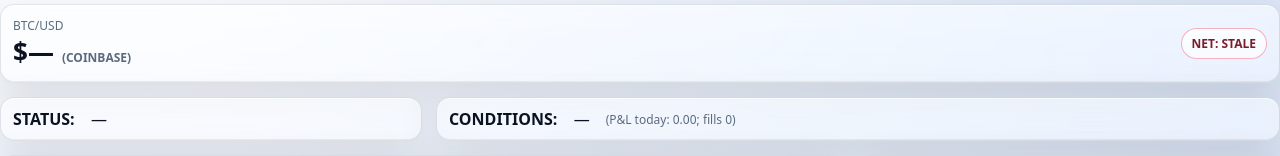
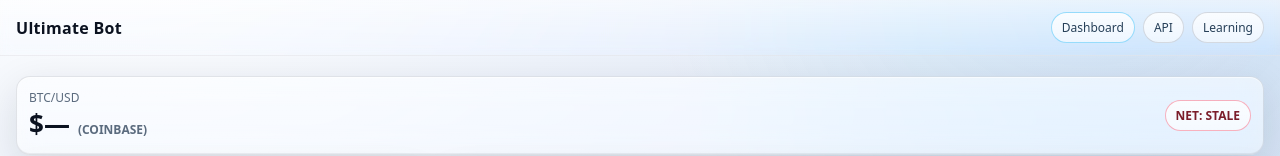
Before and after one commit to arthurnzrnk/ultimate-bot, a React (Vite) app in the folder frontend/: page / in a window 1280 px wide. Shown: the top 156 px of the page. Built offline with nearby package versions, Linux system fonts and the light colour scheme; no server answers.

Commit message:
Update App.tsx

```diff
--- a/frontend/src/App.tsx
+++ b/frontend/src/App.tsx
@@ -1,17 +1,29 @@
 import React from 'react'
+import { Link, useLocation } from 'react-router-dom'
 
-interface Props { children: React.ReactNode }
+interface Props {
+  children: React.ReactNode
+}
 
-/**
- * App shell (no top navigation per spec).
- * Keeps the canvas locked and centered, supplies liquid-glass background.
- */
 export default function App({ children }: Props) {
+  const loc = useLocation()
   return (
-    <div className="app-shell">
-      <div className="bg-base" />
-      {/* dynamic color wash is added by Dashboard via tone-* classes */}
-      {children}
+    <div style={{ minHeight: '100vh', color: 'var(--text)' }}>
+      {/* Ambient background layers (liquid glass look) */}
+      <div className="bg" />
+      <div className="glow" />
+
+      {/* Header */}
+      <header className="app-header">
+        <div className="brand">Ultimate Bot</div>
+        <nav className="nav">
+          <Link to="/" className="chip" style={{ borderColor: loc.pathname === '/' ? 'rgba(56,189,248,0.50)' : undefined }}>Dashboard</Link>
+          <Link to="/apikeys" className="chip" style={{ borderColor: loc.pathname === '/apikeys' ? 'rgba(56,189,248,0.50)' : undefined }}>API</Link>
+          <Link to="/learning" className="chip" style={{ borderColor: loc.pathname === '/learning' ? 'rgba(56,189,248,0.50)' : undefined }}>Learning</Link>
+        </nav>
+      </header>
+
+      <main style={{ padding: 16 }}>{children}</main>
     </div>
   )
 }
```
